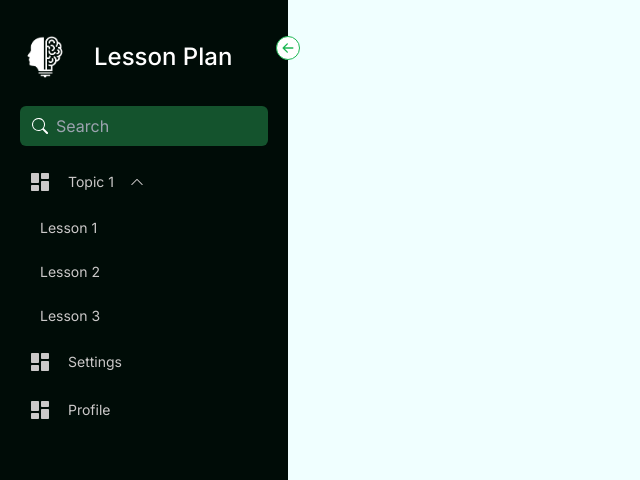
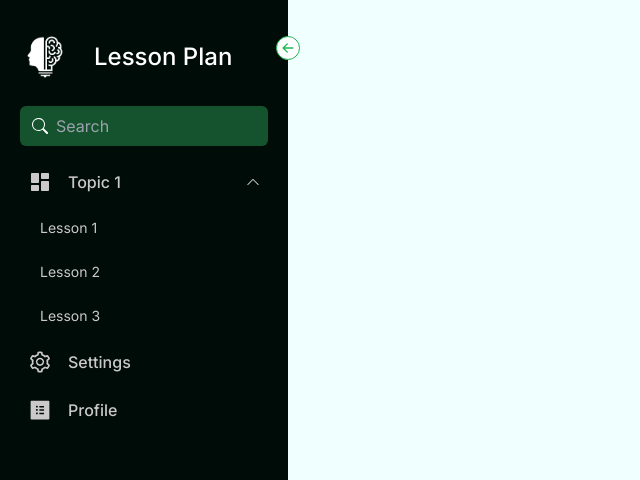
Before and after one commit to DeltaTheM2/instructr-app, a Next.js app: page /dashboard in a window 1280 px wide. Shown: the top 480 px of the page, without its empty margins (0-640 px from the left). Built offline with nearby package versions, Linux system fonts and the light colour scheme.

Commit message:
Components update

```diff
--- /dev/null
+++ b/src/app/components/Layout/Sidebar/Sidebar.tsx
@@ -0,0 +1,110 @@
+// src/components/layout/Sidebar.tsx
+'use client'
+import React from "react";
+import { useState, Fragment } from 'react';
+import Image from 'next/image';
+import { BsArrowLeftShort, BsChevronDown, BsSearch } from 'react-icons/bs';
+import { RiDashboardFill } from 'react-icons/ri';
+import Link from 'next/link';
+
+
+interface SubMenuItem {
+    title: string;
+    path: string;
+}
+
+interface Menu {
+    title: string;
+    subMenu?: boolean;
+    path?: string;
+    subMenuItems?: SubMenuItem[];
+    icon?: JSX.Element;
+}
+
+interface SidebarProps {
+    menus: Menu[];
+}
+
+const Sidebar: React.FC<SidebarProps> = ({ menus }) => {
+    const [open, setOpen] = useState(true);
+    const [subMenuOpen, setSubMenuOpen] = useState(true);
+
+    return (
+        <div className={`bg-secondary-content h-screen p-5 pt-8 ${open ? 'w-72' : 'w-20'} duration-300 relative`}>
+            <BsArrowLeftShort
+                className={`bg-white text-primary text-2xl rounded-full absolute -right-3 top-9 border border-primary cursor-pointer ${!open && 'rotate-180'}`}
+                onClick={() => setOpen(!open)}
+            />
+            <div className="flex items-center space-x-4">
+                <Image
+                    src="/Instructrpng.png"
+                    width={50}
+                    objectFit="contain"
+                    height={50}
+                    alt="Instructr"
+                    className="fill-primary text-4xl rounded cursor-pointer block float-left mr-2"
+                />
+                <h1 className={`text-white origin-left font-medium text-2xl duration-300 ${!open && 'scale-0'}`}>Lesson
+                    Plan</h1>
+            </div>
+            <div className={`flex items-center rounded-md bg-green-900 mt-6 ${!open ? 'px-4' : 'px-3'} py-2`}>
+                <BsSearch className={`text-white text-lg block float-left cursor-pointer ${open && 'mr-2'}`}/>
+                <input type="search" placeholder="Search"
+                       className={`text-base bg-transparent w-full text focus:outline-none ${!open && 'hidden'}`}/>
+            </div>
+            <ul className="pt-2">
+                {menus.map((menu, index) => (
+                    <React.Fragment key={index}>
+                        <li className={`text-grey-300 text-sm flex items-center gap-x-4 cursor-pointer p-2 hover:bg-primary hover:text-secondary-content rounded-md mt-2`}>
+                            {/* Conditionally render a Link only if menu.path is defined */}
+                            {menu.path ? (
+                                <Link href={menu.path}>
+                                    <span className="flex items-center gap-x-4 w-full">
+                                        <span className="text-2xl">{menu.icon || <RiDashboardFill/>}</span>
+                                        <span
+                                            className={`text-base font-medium flex-1 duration-200 ${!open && 'hidden'}`}>
+                                            {menu.title}
+                                        </span>
+                                        {menu.subMenu && open &&
+                                            <BsChevronDown className={`${subMenuOpen && 'rotate-180'}`}
+                                                           onClick={(e) => {
+                                                               e.stopPropagation();
+                                                               setSubMenuOpen(!subMenuOpen)
+                                                           }}/>}
+                                    </span>
+                                </Link>
+                            ) : (
+                                <span className="flex items-center gap-x-4 w-full">
+                                    <span className="text-2xl">{menu.icon || <RiDashboardFill/>}</span>
+                                    <span className={`text-base font-medium flex-1 duration-200 ${!open && 'hidden'}`}>
+                                        {menu.title}
+                                    </span>
+                                    {menu.subMenu && open &&
+                                        <BsChevronDown className={`${subMenuOpen && 'rotate-180'}`} onClick={(e) => {
+                                            e.stopPropagation();
+                                            setSubMenuOpen(!subMenuOpen)
+                                        }}/>}
+                                </span>
+                            )}
+                        </li>
+                        {menu.subMenu && subMenuOpen && open && (
+                            <ul>
+                                {menu.subMenuItems?.map((submenuItem, submenuIndex) => (
+                                    <li key={submenuIndex}
+                                        className="text-grey-300 text-sm flex items-center gap-x-4 cursor-pointer p-2 px-5 hover:bg-primary hover:text-secondary-content rounded-md mt-2">
+                                        {/* Always use Link for subMenuItems as they are expected to have a path */}
+                                        <Link href={submenuItem.path}>
+                                            <span>{submenuItem.title}</span>
+                                        </Link>
+                                    </li>
+                                ))}
+                            </ul>
+                        )}
+                    </React.Fragment>
+                ))}
+            </ul>
+        </div>
+    );
+};
+
+export default Sidebar;
--- a/src/app/components/SideMenu/SideMenu.tsx
+++ /dev/null
@@ -1,11 +0,0 @@
-
-
-
-const SideMenu = () => {
-
-    return (
-     <div></div>
-    )
-}
-
-export default SideMenu;
--- a/src/app/dashboard/page.tsx
+++ b/src/app/dashboard/page.tsx
@@ -1,103 +1,29 @@
-"use client";
-import { useState } from "react";
-import SideMenu from "../components/SideMenu/SideMenu";
-import { BsArrowLeftShort, BsChevronDown, BsSearch } from "react-icons/bs";
-import { AiFillEnvironment, AiFillProfile, AiOutlineSetting } from "react-icons/ai";
-import InstructrLogo from "/Instructrpng.png"
-import Image from "next/image";
-import { RiDashboardFill } from "react-icons/ri";
+// Assuming this is inside src/pages/dashboard.tsx or a similar file
+
+import Sidebar from "@/app/components/Layout/Sidebar/Sidebar";
+import { AiOutlineSetting, AiFillProfile } from 'react-icons/ai';
+
 const Dashboard = () => {
-    const [open, setOpen] = useState(true);
-    const [SubMenuopen, setSubmMenuOpen] = useState(true);
-    const Menus =[
+    const menus = [
         {
-            title: "Topic 1",
+            title: 'Topic 1',
             subMenu: true,
             subMenuItems: [
-                {title: "Lesson 1"},
-                {title: "Lesson 2"},
-                {title: "Lesson 3"}
+                {title: 'Lesson 1', path: '/lesson1'},
+                {title: 'Lesson 2', path: '/lesson1'},
+                {title: 'Lesson 3', path: '/lesson1'}
             ],
         },
-        {title: "Settings", icon: <AiOutlineSetting/>},
-        {title: "Profile", icon: <AiFillProfile/>}
+        {title: 'Settings', icon: <AiOutlineSetting/>},
+        {title: 'Profile', icon: <AiFillProfile/>}
+    ];
 
-    ];
-    return(
-    <html>
-    <div className="flex">
-    <div
-     className={`bg-secondary-content h-screen p-5 pt-8 ${
-        open ? "w-72" : "w-20"}
-         duration-300 relative`}
-    >
-        <BsArrowLeftShort
-        className={`bg-white text-primary text-2xl
-        rounded-full absolute -right-3 top-9 border
-        border-primary cursor-pointer
-        ${!open && "rotate-180"}`}
-        onClick={() => setOpen(!open)}
-    />
-        <div className="flex items-center space-x-4">
-                <Image
-                src="/Instructrpng.png"
-                width={50}
-                objectFit="contain"
-                height={50}
-                alt="Instructr"
-                className="fill-primary text-4xl rounded cursor-pointer block float-left mr-2"
-                />
+    return (
+        <div className="flex">
+            <Sidebar menus={menus}/>
 
-            <h1 className={`text-white origin-left font-medium text-2xl duration-300 ${!open && "scale-0"}`}>Lesson Plan</h1>
         </div>
-        <div className={`flex items-center rounded-md
-        bg-green-900 mt-6 ${!open ? "px-4": "px-3"} py-2`}>
-            <BsSearch className={`text-white text-lg block float-left
-            cursor-pointer ${open && "mr-2"}`} />
+    );
+}
 
-            <input type={"search"} placeholder="Search" className=
-            {`text-base bg-transparent w-full text
-            focus:outline-none ${!open && "hidden"}`} />
-        </div>
-        <ul className="pt-2">
-            {Menus.map((menu, index) => (
-                <>
-                <li
-                key={index}
-                className={`text-grey-300 text-sm flex
-                 items-center gap-x-4 cursor-pointer p-2
-                 hover:bg-primary hover:text-secondary-content rounded-md
-                 mt-2`}>
-                    <span className="text-2xl block float-left">
-                        <RiDashboardFill />
-                    </span>
-                    <span>{menu.title}</span>
-                    {menu.subMenu && open && (
-                        <BsChevronDown className={`${SubMenuopen && "rotate-180"}`} onClick={() => setSubmMenuOpen(!SubMenuopen)} />
-                    )}
-
-                </li>
-                {menu.subMenu && SubMenuopen && open && (
-                    <ul>
-                        {menu.subMenuItems.map((submenuItem, index) => (
-                            <li key={index} className="text-grey-300 text-sm flex
-                            items-center gap-x-4 cursor-pointer p-2 px-5
-                            hover:bg-primary hover:text-secondary-content rounded-md
-                            mt-2">
-                                {submenuItem.title}
-                            </li>
-                        ))}
-                    </ul>
-                )}
-                </>
-            )
-            )}
-
-        </ul>
-    </div>
-</div>
-
-    </html>
-    )
-}
 export default Dashboard;
```
